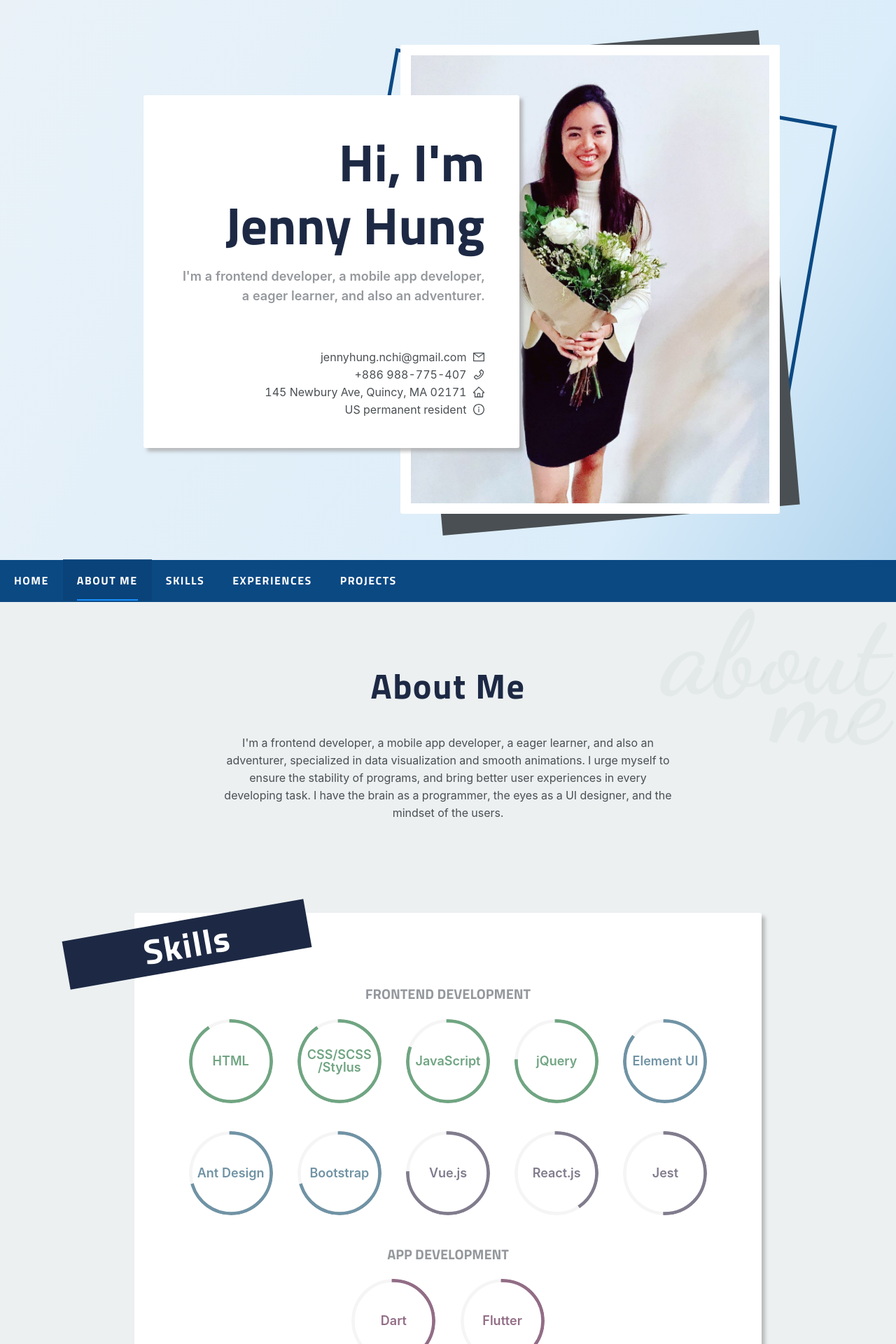
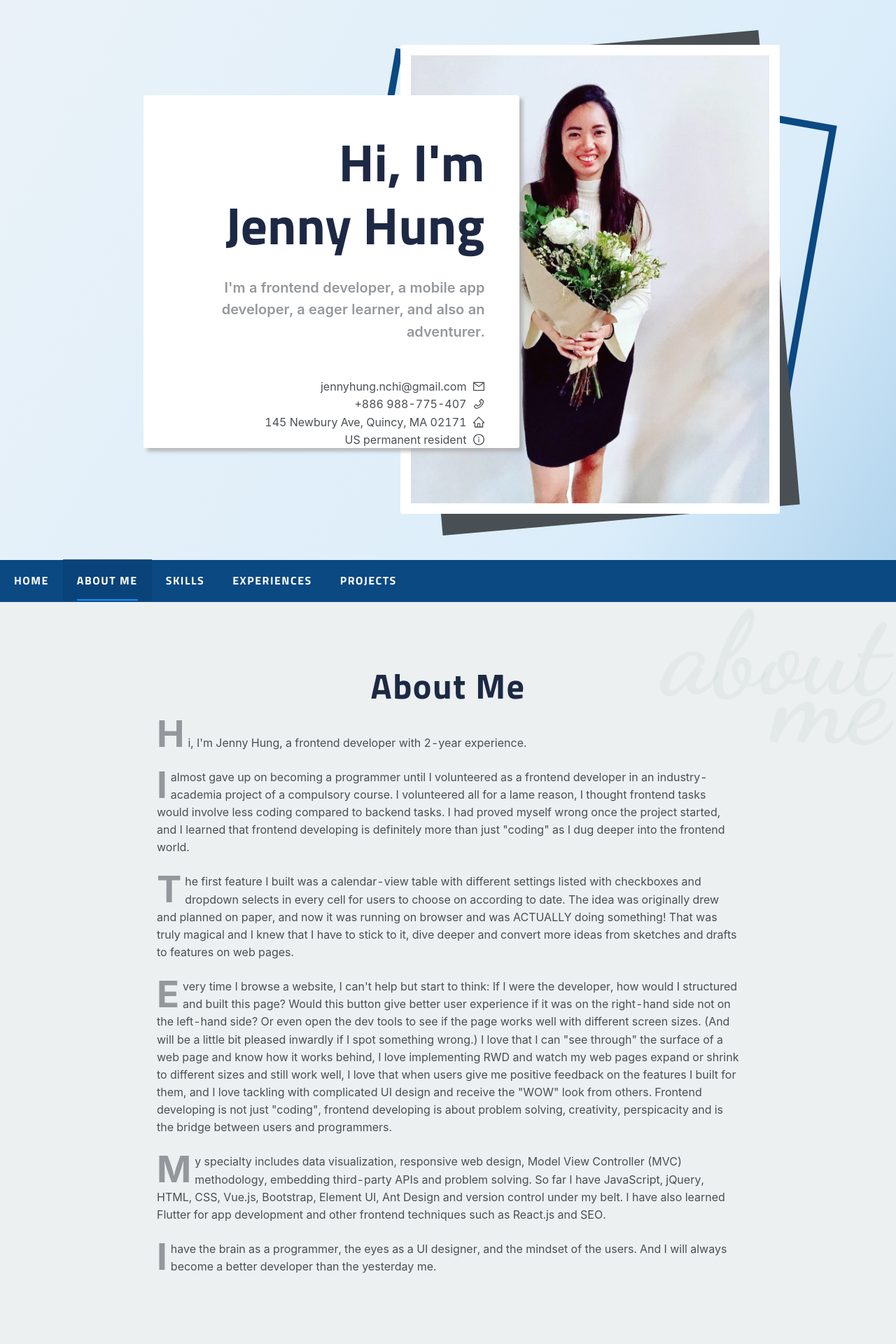
Before and after one commit to JennyHung1212/react-resume, a React (Create React App) app: page / in a window 1280 px wide. Shown: the top 1920 px of the page at 70% size. Built offline with nearby package versions, Linux system fonts and the light colour scheme.

Commit message:
rwd done

```diff
--- a/src/AboutMe.js
+++ b/src/AboutMe.js
@@ -22,11 +22,54 @@ const AboutMe = () => {
         about<br></br>me
       </div>
       <div className="about-me__content">
-        I'm a frontend developer, a mobile app developer, a eager learner, and
-        also an adventurer, specialized in data visualization and smooth
-        animations. I urge myself to ensure the stability of programs, and bring
-        better user experiences in every developing task. I have the brain as a
-        programmer, the eyes as a UI designer, and the mindset of the users.
+        <p>Hi, I'm Jenny Hung, a frontend developer with 2-year experience.</p>
+        <p>
+          I almost gave up on becoming a programmer until I volunteered as a
+          frontend developer in an industry-academia project of a compulsory
+          course. I volunteered all for a lame reason, I thought frontend tasks
+          would involve less coding compared to backend tasks. I had proved
+          myself wrong once the project started, and I learned that frontend
+          developing is definitely more than just "coding" as I dug deeper into
+          the frontend world.
+        </p>
+        <p>
+          The first feature I built was a calendar-view table with different
+          settings listed with checkboxes and dropdown selects in every cell for
+          users to choose on according to date. The idea was originally drew and
+          planned on paper, and now it was running on browser and was ACTUALLY
+          doing something! That was truly magical and I knew that I have to
+          stick to it, dive deeper and convert more ideas from sketches and
+          drafts to features on web pages.
+        </p>
+        <p>
+          Every time I browse a website, I can't help but start to think: If I
+          were the developer, how would I structured and built this page? Would
+          this button give better user experience if it was on the right-hand
+          side not on the left-hand side? Or even open the dev tools to see if
+          the page works well with different screen sizes. (And will be a little
+          bit pleased inwardly if I spot something wrong.) I love that I can
+          "see through" the surface of a web page and know how it works behind,
+          I love implementing RWD and watch my web pages expand or shrink to
+          different sizes and still work well, I love that when users give me
+          positive feedback on the features I built for them, and I love
+          tackling with complicated UI design and receive the "WOW" look from
+          others. Frontend developing is not just "coding", frontend developing
+          is about problem solving, creativity, perspicacity and is the bridge
+          between users and programmers.
+        </p>
+        <p>
+          My specialty includes data visualization, responsive web design, Model
+          View Controller (MVC) methodology, embedding third-party APIs and
+          problem solving. So far I have JavaScript, jQuery, HTML, CSS, Vue.js,
+          Bootstrap, Element UI, Ant Design and version control under my belt. I
+          have also learned Flutter for app development and other frontend
+          techniques such as React.js and SEO.
+        </p>
+        <p>
+          I have the brain as a programmer, the eyes as a UI designer, and the
+          mindset of the users. And I will always become a better developer than
+          the yesterday me.
+        </p>
       </div>
     </div>
   );
--- a/src/Experiences.js
+++ b/src/Experiences.js
@@ -79,7 +79,9 @@ const Experiences = () => {
       >
         experiences
       </div>
-      <Timeline mode="alternate">
+      <Timeline
+        mode={window.matchMedia("(max-width: 768x)") ? "left" : "alternate"}
+      >
         {experiences.map((o, idx) => (
           <Timeline.Item key={idx} color={"rgb(11, 73, 131)"}>
             <div className="experiences__company">
--- a/src/scss/AboutMe.scss
+++ b/src/scss/AboutMe.scss
@@ -3,9 +3,49 @@
 .about-me {
   padding: 80px 0 130px;
 
+  @include md {
+    padding: 80px 0
+  }
+
   &__content {
-    width: 50vw;
+    width: 65vw;
     margin: auto;
-    text-align: center;
+    text-align: left;
+    font-size: 18px;
+
+    @include xl {
+      font-size: 16px;
+    }
+
+    @include lg {
+      width: 80vw;
+    }
+
+    @include sm {
+      width: 90vw;
+      line-height: 24px;
+    }
+
+    p {
+      margin-bottom: 24px
+    }
+
+    p::first-letter {
+      font-weight: 700;
+      font-size: 330%;
+      float: left;
+      width: 40px;
+      padding-right: 5px;
+      line-height: 0.9;
+      color: $mainLightGrey
+    }
+
+    p:first-child::first-letter {
+      margin-top: -27px;
+
+      @include xl {
+        margin-top: -24px
+      }
+    }
   }
 }
--- a/src/scss/Experiences.scss
+++ b/src/scss/Experiences.scss
@@ -64,5 +64,9 @@
 .ant-timeline {
   width: 80vw;
   margin: 40px auto 0;
-  color: $primaryColor !important
+  color: $primaryColor !important;
+
+  @include md {
+    width: 90vw;
+  }
 }
--- a/src/scss/Header.scss
+++ b/src/scss/Header.scss
@@ -6,9 +6,13 @@
   height: 60px;
   line-height: 60px;
   background: $mainDarkBlue;
-  font-size: 16px;
+  font-size: 20px;
   border-bottom: 2px solid $mainDarkBlue;
   letter-spacing: 1.5px;
+
+  @include xl {
+    font-size: 16px
+  }
 
   a {
     color: white !important;
--- a/src/scss/Home.scss
+++ b/src/scss/Home.scss
@@ -5,7 +5,6 @@
   height: 100vh;
   position: relative;
   background: linear-gradient(120deg, rgba(234, 242, 248, 1) 0%, rgba(219, 237, 250, 1) 75%, rgba(177, 212, 237, 1) 100%);
-  // background: black;
 
   &__photo {
     position: absolute;
@@ -16,10 +15,31 @@
     padding: 15px;
     z-index: 3;
 
+    @include lg {
+      right: 3vw;
+      top: 7vh;
+    }
+
+    @include md {
+      padding: 10px;
+    }
+
+    @include sm {
+      top: 5vh;
+    }
 
     img {
       width: auto;
       height: 80vh;
+
+      @include lg {
+        width: 45vw;
+        height: auto;
+      }
+
+      @include md {
+        width: 63vw;
+      }
     }
   }
 
@@ -34,32 +54,110 @@
     z-index: 4;
     box-shadow: 5px 5px 5px 0px rgba(168, 168, 168, 0.75);
     text-align: right;
-    padding: 50px 50px 40px 50px
+    padding: 90px;
+
+    @include xxl {
+      padding: 70px;
+    }
+
+    @include xl {
+      padding: 50px;
+    }
+
+    @include lg {
+      width: 70vw;
+      height: 65vh;
+      top: unset;
+      bottom: 10vh;
+      left: 7vw;
+      padding: 35px 50px;
+    }
+
+    @include md {
+      height: 50vh;
+    }
+
+    @include sm {
+      height: 70vh;
+      width: 85vw;
+      bottom: 5vh;
+      left: 3.5vw;
+      padding: 50px 25px;
+    }
+
+    @include xs {
+      padding: 25px;
+    }
   }
 
   &__name {
     font-family: 'Titillium Web', sans-serif;
-    font-size: 75px;
+    font-size: 88px;
     font-weight: 600;
     color: $titleColor;
     margin-bottom: 0;
     margin-top: 0;
-    line-height: 90px;
+    line-height: 100px;
+
+    @include xxl {
+      font-size: 80px;
+    }
+
+    @include xl {
+      font-size: 75px;
+      line-height: 90px;
+    }
+
+    @include lg {
+      font-size: 70px;
+    }
+
+    @include sm {
+      font-size: 48px;
+      line-height: 54px;
+    }
+
+    @include xs {
+      font-size: 40px;
+      line-height: 40px;
+    }
   }
 
 
   &__content {
     color: $mainLightGrey;
-    font-size: 18px;
-    margin-top: 15px;
+    font-size: 24px;
+    margin-top: 30px;
     margin-bottom: 60px;
-    font-weight: 600
+    font-weight: 600;
+
+    @include xl {
+      font-size: 20px;
+      margin-bottom: 50px;
+    }
+
+    @include lg {
+      font-size: 18px
+    }
+
+    @include xs {
+      font-size: 16px;
+      margin-bottom: 30px;
+    }
   }
 
   &__info {
     color: $primaryColor;
-    font-size: 16px;
-    font-weight: 400
+    font-size: 20px;
+    font-weight: 400;
+
+    @include xl {
+      font-size: 16px
+    }
+
+    @include xs {
+      font-size: 14px;
+    }
   }
 
   &__square {
@@ -70,17 +168,58 @@
     right: 13vw;
     top: 8vh;
     z-index: 2;
-    transform: rotate(355deg)
+    transform: rotate(355deg);
+
+    @include lg {
+      height: 52vh;
+      width: 48vw;
+      right: 11vw;
+      top: 7vh;
+    }
+
+    @include md {
+      width: 63vw;
+      top: 7vh;
+    }
+
+    @include sm {
+      top: 5vh;
+    }
   }
 
   &__frame {
-    border: 5px solid $mainDarkBlue;
-    width: 50vw;
+    border: 10px solid $mainDarkBlue;
+    width: 60vw;
     height: 70vh;
     position: absolute;
     right: 10vw;
     top: 15vh;
     z-index: 1;
-    transform: rotate(10deg)
+    transform: rotate(10deg);
+
+    @include xl {
+      width: 50vw;
+    }
+
+    @include lg {
+      border: 8px solid $mainDarkBlue;
+      right: 8vw;
+      height: 60vh;
+      width: 65vw;
+      top: 10vh;
+    }
+
+    @include md {
+      border: 5px solid $mainDarkBlue;
+      width: 78vw;
+      height: 60vh;
+      top: 8vh;
+      right: 0;
+    }
+
+    @include sm {
+      top: 4vh;
+      height: 50vh;
+    }
   }
 }
--- a/src/scss/Projects.scss
+++ b/src/scss/Projects.scss
@@ -4,11 +4,23 @@
   background-color: $backgroundColor;
   padding: 80px 15vw;
   position: relative;
+
+  @include lg {
+    padding: 80px 8vw;
+  }
+
+  @include md {
+    padding: 60px 4vw;
+  }
 }
 
 .projects-wrapper {
   column-count: 2;
   column-gap: 1em;
+
+  @include sm {
+    column-count: 1;
+  }
 }
 
 .projects-card {
@@ -18,8 +30,12 @@
   width: 100%;
   position: relative;
   background-color: white;
-  margin: 0 0 1em 0;
+  margin-bottom: 1em;
   overflow: hidden;
+
+  @include sm {
+    margin-bottom: 10px;
+  }
 
   &__img {
     height: 270px;
--- a/src/scss/Skills.scss
+++ b/src/scss/Skills.scss
@@ -8,7 +8,22 @@
   margin: auto;
   margin-bottom: 80px;
   padding: 100px 60px 80px;
-  position: relative
+  position: relative;
+
+  @include lg {
+    width: 80vw;
+    padding: 100px 40px 80px;
+  }
+
+  @include md {
+    width: 85vw;
+    padding: 70px 25px 40px
+  }
+
+  @include sm {
+    width: 95vw;
+    padding: 70px 10px 20px
+  }
 }
 
 .skills-content {
@@ -20,6 +35,10 @@
     font-size: 20px;
     text-align: center;
     font-family: 'Titillium Web', sans-serif;
+
+    @include sm {
+      margin-bottom: 15px
+    }
   }
 
   &__items {
@@ -40,6 +59,10 @@
       font-weight: 600;
       margin: 0 8px 8px 0;
       letter-spacing: 0.5px;
+
+      @include sm {
+        margin: 0 5px 5px 0;
+      }
     }
   }
 
@@ -53,7 +76,11 @@
       color: white;
       font-weight: 600;
       margin: 0 4px 8px 4px;
-      letter-spacing: 0.5px
+      letter-spacing: 0.5px;
+
+      @include sm {
+        margin: 0 3px 5px 3px;
+      }
     }
   }
 }
@@ -67,19 +94,44 @@
   position: absolute;
   top: 10px;
   left: -100px;
-  transform: rotate(350deg)
+  transform: rotate(350deg);
+
+  @include lg {
+    left: -50px;
+  }
+
+  @include md {
+    transform: rotate(0deg);
+    position: absolute;
+    left: calc(50% - 175px);
+    top: -30px;
+  }
 }
 
 .ant-progress {
-  margin: 20px 0;
-  width: 20%;
+  margin: 20px 10px;
   text-align: center;
+
+  @include sm {
+    margin: 10px;
+  }
+}
+
+.ant-progress-inner {
+  @include sm {
+    width: 90px !important;
+    height: 90px !important;
+  }
 }
 
 .ant-progress-circle .ant-progress-text {
   font-size: 18px;
   font-weight: 600;
   word-break: break-word;
+
+  @include sm {
+    font-size: 16px;
+  }
 }
 
 .ant-progress:nth-child(1),
```
Also changed, not shown: src/scss/variables.scss (+45 -2 lines).
